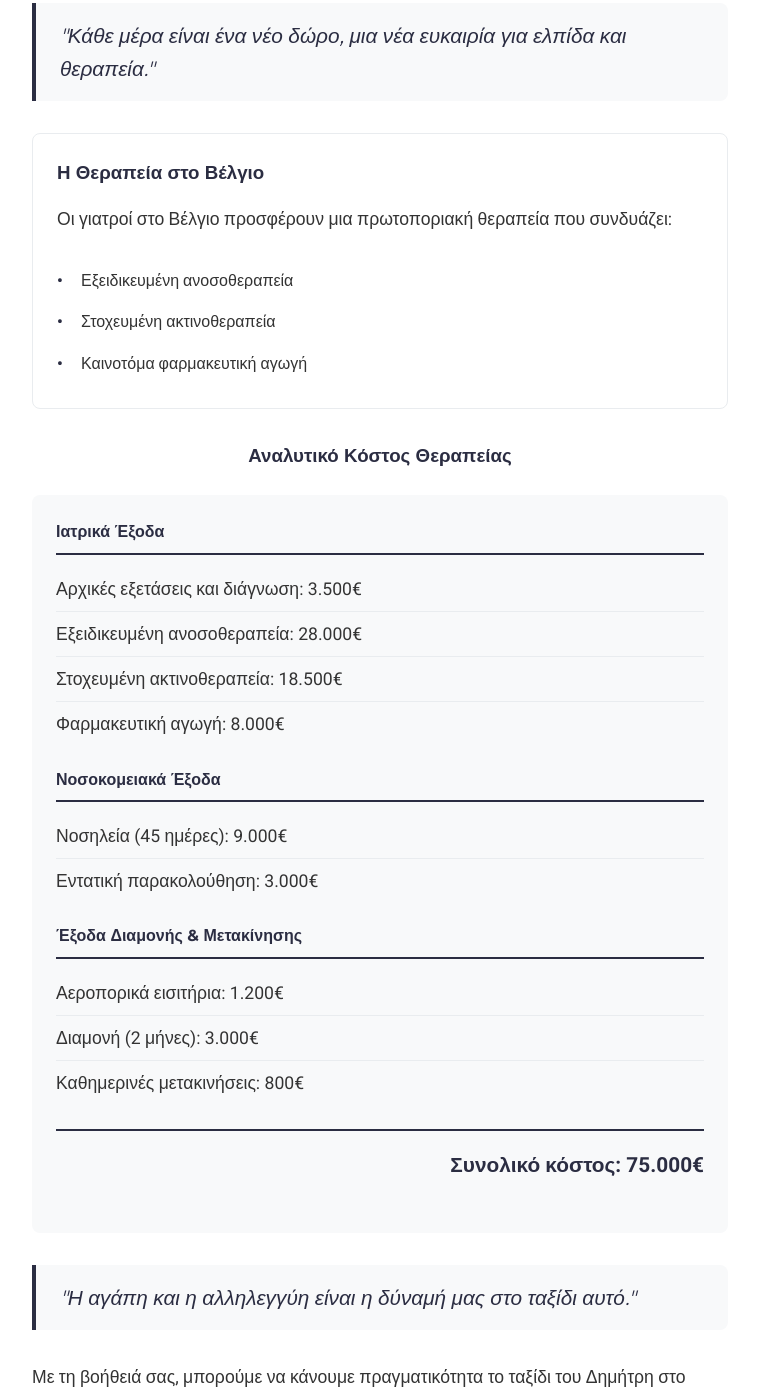
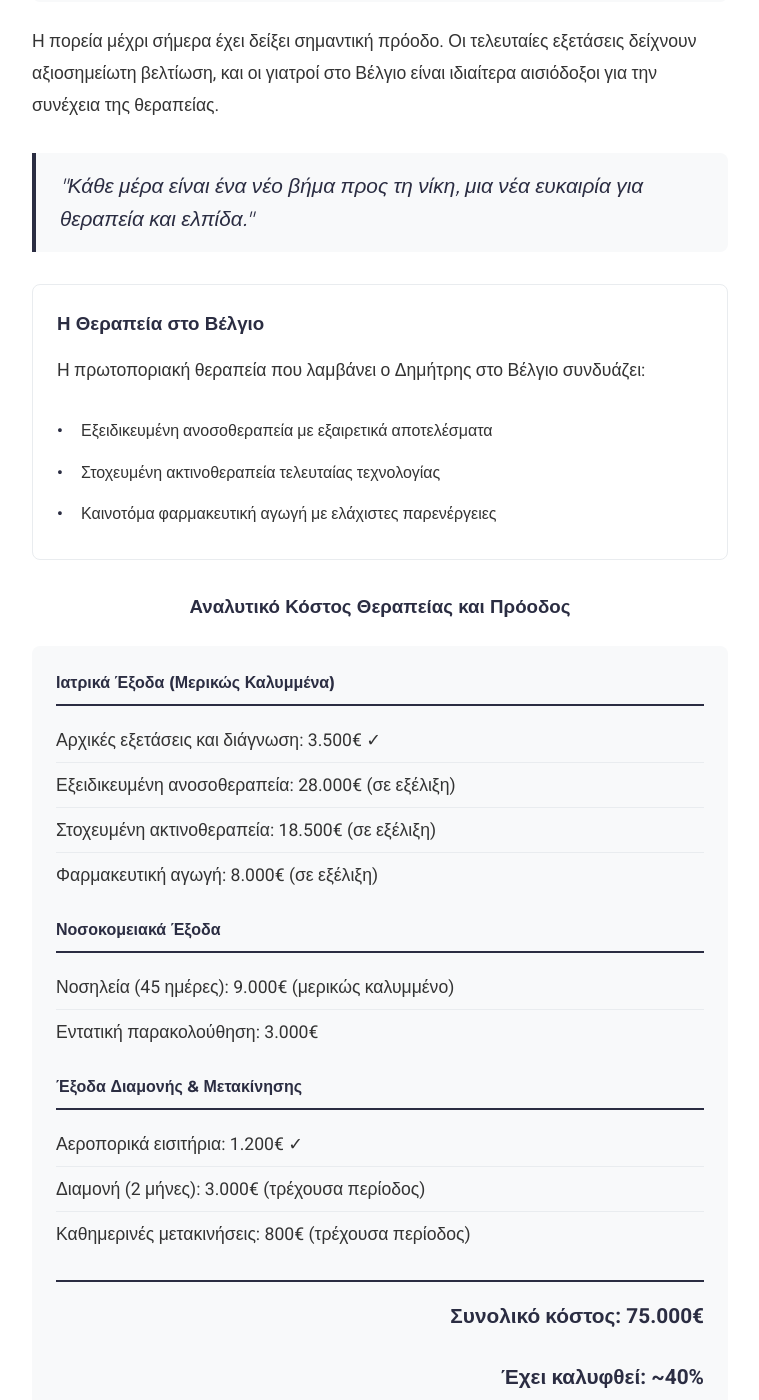
Before and after one commit to StamatisNikol/gofundme, a plain HTML site: page index.html in a window 1280 px wide. Shown: the part 1310-2710 px from the top of the page, without its empty margins (260-1019 px from the left). Drawn offline with nearby package versions, Linux system fonts and the light colour scheme.

```diff
--- a/index.html
+++ b/index.html
@@ -35,7 +35,7 @@
             <div class="story-section">
                 <div class="organizer-info">
                     <p class="organizer">Γράφτηκε από τον Σταμάτη</p>
-                    <p class="created-date">Φεβρουάριος 2024</p>
+                    <p class="created-date">Τελευταία ενημέρωση: Ιανουάριος 2025</p>
                 </div>
 
                 <div class="story-text">
@@ -43,68 +43,71 @@
                         "Η ελπίδα δεν είναι απλά ένα όνειρο, αλλά ο τρόπος που τα όνειρα αναπνέουν και γίνονται πραγματικότητα."
                     </blockquote>
 
-                    <p>Σήμερα σας γράφω με την καρδιά μου γεμάτη ευγνωμοσύνη, ελπίδα και πίστη στον Χριστό. Ο αγαπημένος μας Δημήτρης, με τα φωτεινά του μάτια και το μεταδοτικό του γέλιο, δίνει μια δύσκολη μάχη με τον καρκίνο.</p>
+                    <p>Σήμερα σας γράφω με την καρδιά μου γεμάτη ελπίδα και βαθιά ευγνωμοσύνη. Ο αγαπημένος μας Δημήτρης, παρά τις προκλήσεις των τελευταίων μηνών, συνεχίζει να μας εμπνέει με το θάρρος και την αισιοδοξία του. Τα πρώτα θετικά αποτελέσματα της θεραπείας στο Βέλγιο μας γεμίζουν με ελπίδα για το μέλλον.</p>
 
                     <div class="milestone-box">
                         <h3>Η Διαδρομή μας Μέχρι Σήμερα</h3>
                         <p>✦ Διάγνωση: Αύγουστος 2023</p>
                         <p>✦ Αρχική θεραπεία στην Ελλάδα: Σεπτέμβριος - Δεκέμβριος 2023</p>
                         <p>✦ Εύρεση εξειδικευμένου κέντρου στο Βέλγιο: Ιανουάριος 2024</p>
+                        <p>✦ Έναρξη θεραπείας στο Βέλγιο: Αύγουστος 2024</p>
+                        <p>✦ Πρώτα θετικά αποτελέσματα: Ιανουάριος 2025</p>
                     </div>
 
-                    <p>Παρ' όλες τις δυσκολίες, ο Δημήτρης παραμένει γενναίος και χαμογελαστός, εμπνέοντας όλους όσους τον γνωρίζουν με το θάρρος και την αισιοδοξία του.</p>
+                    <p>Η πορεία μέχρι σήμερα έχει δείξει σημαντική πρόοδο. Οι τελευταίες εξετάσεις δείχνουν αξιοσημείωτη βελτίωση, και οι γιατροί στο Βέλγιο είναι ιδιαίτερα αισιόδοξοι για την συνέχεια της θεραπείας.</p>
 
                     <blockquote class="highlight-quote">
-                        "Κάθε μέρα είναι ένα νέο δώρο, μια νέα ευκαιρία για ελπίδα και θεραπεία."
+                        "Κάθε μέρα είναι ένα νέο βήμα προς τη νίκη, μια νέα ευκαιρία για θεραπεία και ελπίδα."
                     </blockquote>
 
                     <div class="treatment-info">
                         <h3>Η Θεραπεία στο Βέλγιο</h3>
-                        <p>Οι γιατροί στο Βέλγιο προσφέρουν μια πρωτοποριακή θεραπεία που συνδυάζει:</p>
+                        <p>Η πρωτοποριακή θεραπεία που λαμβάνει ο Δημήτρης στο Βέλγιο συνδυάζει:</p>
                         <ul>
-                            <li>Εξειδικευμένη ανοσοθεραπεία</li>
-                            <li>Στοχευμένη ακτινοθεραπεία</li>
-                            <li>Καινοτόμα φαρμακευτική αγωγή</li>
+                            <li>Εξειδικευμένη ανοσοθεραπεία με εξαιρετικά αποτελέσματα</li>
+                            <li>Στοχευμένη ακτινοθεραπεία τελευταίας τεχνολογίας</li>
+                            <li>Καινοτόμα φαρμακευτική αγωγή με ελάχιστες παρενέργειες</li>
                         </ul>
                     </div>
 
                     <div class="cost-section">
-                        <h3>Αναλυτικό Κόστος Θεραπείας</h3>
+                        <h3>Αναλυτικό Κόστος Θεραπείας και Πρόοδος</h3>
                         <div class="cost-breakdown">
-                            <h4>Ιατρικά Έξοδα</h4>
+                            <h4>Ιατρικά Έξοδα (Μερικώς Καλυμμένα)</h4>
                             <ul>
-                                <li>Αρχικές εξετάσεις και διάγνωση: 3.500€</li>
-                                <li>Εξειδικευμένη ανοσοθεραπεία: 28.000€</li>
-                                <li>Στοχευμένη ακτινοθεραπεία: 18.500€</li>
-                                <li>Φαρμακευτική αγωγή: 8.000€</li>
+                                <li>Αρχικές εξετάσεις και διάγνωση: 3.500€ ✓</li>
+                                <li>Εξειδικευμένη ανοσοθεραπεία: 28.000€ (σε εξέλιξη)</li>
+                                <li>Στοχευμένη ακτινοθεραπεία: 18.500€ (σε εξέλιξη)</li>
+                                <li>Φαρμακευτική αγωγή: 8.000€ (σε εξέλιξη)</li>
                             </ul>
 
                             <h4>Νοσοκομειακά Έξοδα</h4>
                             <ul>
-                                <li>Νοσηλεία (45 ημέρες): 9.000€</li>
+                                <li>Νοσηλεία (45 ημέρες): 9.000€ (μερικώς καλυμμένο)</li>
                                 <li>Εντατική παρακολούθηση: 3.000€</li>
                             </ul>
 
                             <h4>Έξοδα Διαμονής & Μετακίνησης</h4>
                             <ul>
-                                <li>Αεροπορικά εισιτήρια: 1.200€</li>
-                                <li>Διαμονή (2 μήνες): 3.000€</li>
-                                <li>Καθημερινές μετακινήσεις: 800€</li>
+                                <li>Αεροπορικά εισιτήρια: 1.200€ ✓</li>
+                                <li>Διαμονή (2 μήνες): 3.000€ (τρέχουσα περίοδος)</li>
+                                <li>Καθημερινές μετακινήσεις: 800€ (τρέχουσα περίοδος)</li>
                             </ul>
 
                             <div class="total-cost">
                                 <p>Συνολικό κόστος: 75.000€</p>
+                                <p class="progress-note">Έχει καλυφθεί: ~40%</p>
                             </div>
                         </div>
                     </div>
 
                     <blockquote class="highlight-quote">
-                        "Η αγάπη και η αλληλεγγύη είναι η δύναμή μας στο ταξίδι αυτό."
+                        "Η αγάπη και η αλληλεγγύη σας μας δίνουν δύναμη να συνεχίσουμε. Τα πρώτα θετικά αποτελέσματα είναι η απόδειξη ότι μαζί μπορούμε να τα καταφέρουμε."
                     </blockquote>
 
-                    <p>Με τη βοήθειά σας, μπορούμε να κάνουμε πραγματικότητα το ταξίδι του Δημήτρη στο Βέλγιο. Κάθε συνεισφορά, όσο μικρή ή μεγάλη κι αν είναι, θα ανοίξει το δρόμο για τη θεραπεία που τόσο απεγνωσμένα χρειάζεται.</p>
+                    <p>Η πρόοδος που έχουμε δει μέχρι σήμερα είναι ενθαρρυντική, αλλά η πορεία συνεχίζεται. Κάθε συνεισφορά, όσο μικρή ή μεγάλη κι αν είναι, μας φέρνει πιο κοντά στον τελικό στόχο της πλήρους θεραπείας του Δημήτρη.</p>
 
-                    <p class="signature">Με απέραντη ευγνωμοσύνη και ατελείωτη ελπίδα,<br>Σταμάτης</p>
+                    <p class="signature">Με βαθιά ευγνωμοσύνη και ανανεωμένη ελπίδα,<br>Σταμάτης</p>
 
                     <div class="support-section">
                         <h2>Πώς να Βοηθήσετε</h2>
```
Also changed, not shown: 1 other file.
